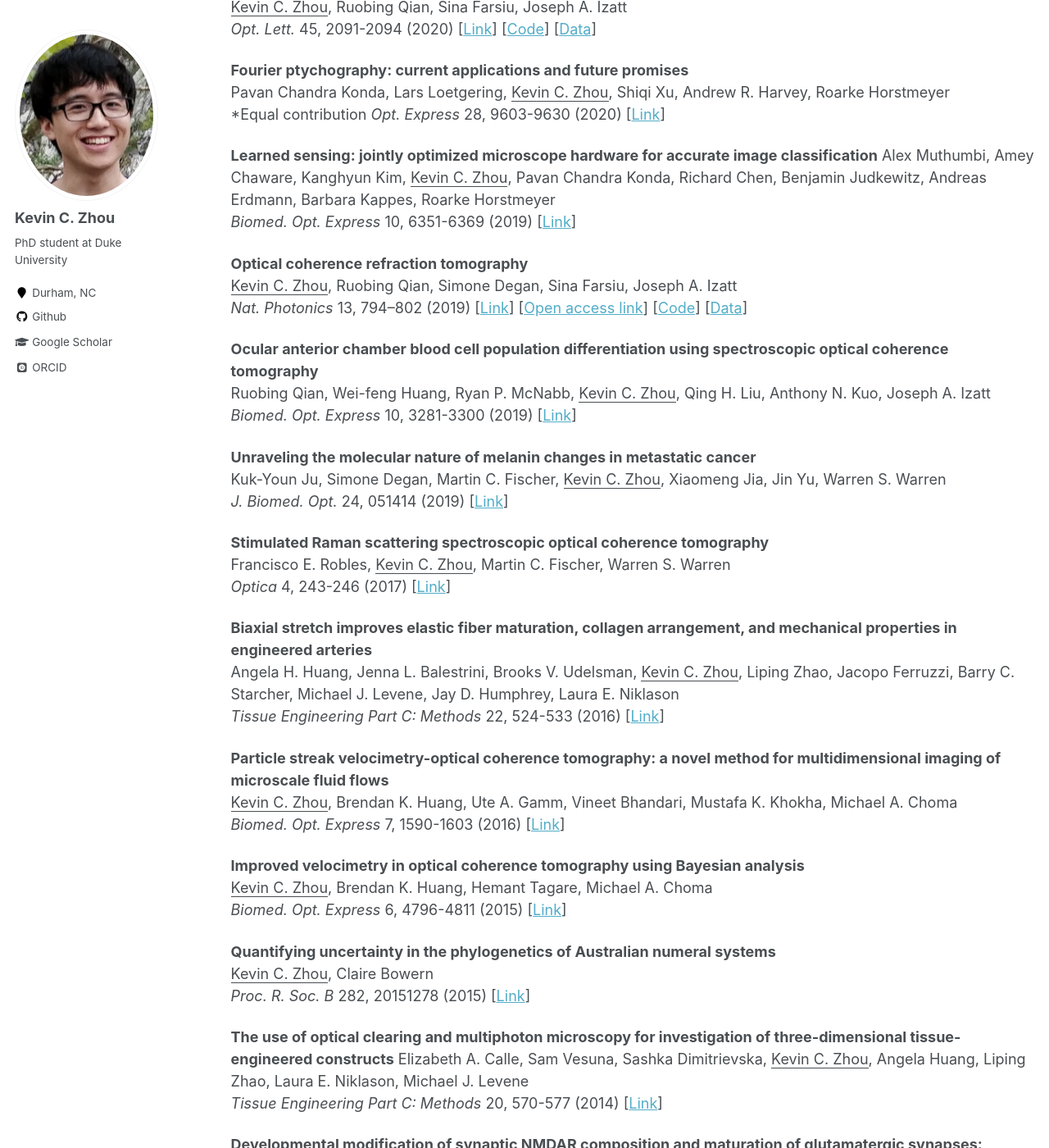
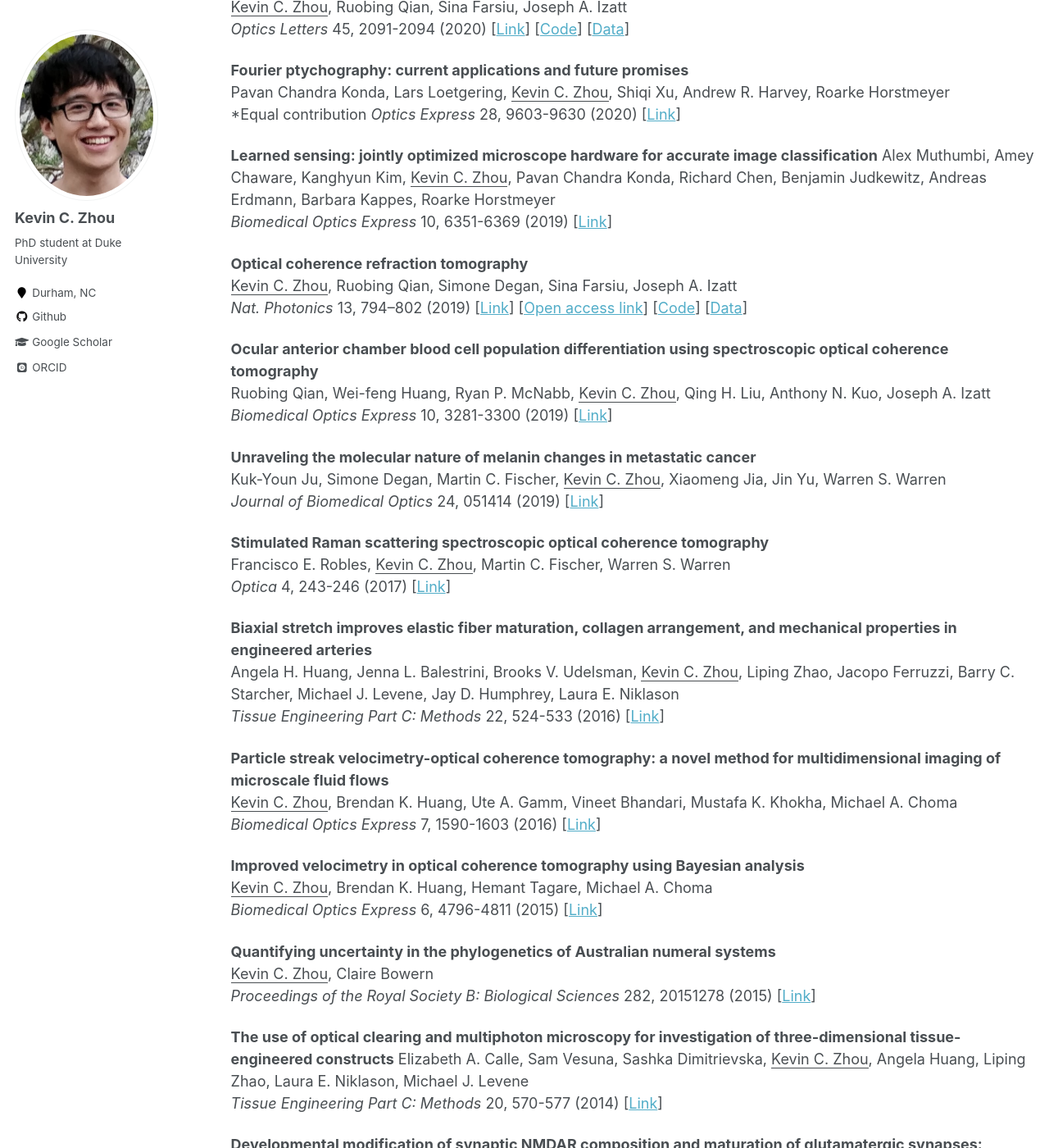
Before and after one commit to kevinczhou/kevinczhou.github.io, a Jekyll site: the page built from _pages/publications.md, in a window 1280 px wide and 1400 px high, scrolled down 695 px. Shown: the whole window at 82% size. Built offline with Jekyll 4.4.1, drawn with Linux system fonts in a browser that asks for light colours; some web fonts are replaced; some of the changed text lies outside the part shown.

Commit message:
Update publications.md

```diff
--- a/_pages/publications.md
+++ b/_pages/publications.md
@@ -10,11 +10,11 @@ arXiv:2008.05805 (2020) [[Link](https://arxiv.org/abs/2008.05805)]
 
 **Optical coherence tomography-guided robotic ophthalmic microsurgery via reinforcement learning from demonstration**
 Brenton Keller, Mark Draelos, <ins>Kevin C. Zhou</ins>, Ruobing Qian, Anthony N. Kuo, George Konidaris, Kris Hauser, Joseph A. Izatt
-*IEEE Trans. Robot.* (2020) [[Link](https://ieeexplore.ieee.org/abstract/document/9069310)]
+*IEEE Transactions on Robotics* (2020) [[Link](https://ieeexplore.ieee.org/abstract/document/9069310)]
 
 **Diffraction tomography with a deep image prior**
 <ins>Kevin C. Zhou</ins>, Roarke Horstmeyer
-*Opt. Express* 28, 12872-12896 (2020) [[Link](https://www.osapublishing.org/oe/abstract.cfm?uri=oe-28-9-12872)] [[Code](https://github.com/kevinczhou/deep-prior-diffraction-tomography)] [[Data](https://figshare.com/articles/Diffraction_tomography_with_a_deep_image_prior_-_raw_data/12081708)]
+*Optics Express* 28, 12872-12896 (2020) [[Link](https://www.osapublishing.org/oe/abstract.cfm?uri=oe-28-9-12872)] [[Code](https://github.com/kevinczhou/deep-prior-diffraction-tomography)] [[Data](https://figshare.com/articles/Diffraction_tomography_with_a_deep_image_prior_-_raw_data/12081708)]
 
 **Physics-enhanced machine learning for virtual fluorescence microscopy**
 Colin L. Cooke, Fanjie Kong, Amey Chaware, <ins>Kevin C. Zhou</ins>, Kanghyun Kim, Rong Xu, D. Michael Ando, Samuel J. Yang, Pavan Chandra Konda, Roarke Horstmeyer
@@ -22,16 +22,16 @@ arXiv:2004.04306 (2020) [[Link](https://arxiv.org/abs/2004.04306)]
 
 **Spectroscopic optical coherence refraction tomography**
 <ins>Kevin C. Zhou</ins>, Ruobing Qian, Sina Farsiu, Joseph A. Izatt
-*Opt. Lett.* 45, 2091-2094 (2020) [[Link](https://www.osapublishing.org/ol/abstract.cfm?uri=ol-45-7-2091)] [[Code](https://osapublishing.figshare.com/articles/Spectral_fitting_code_for_SOCT_and_SOCRT/11931228)] [[Data](https://osapublishing.figshare.com/articles/Raw_spectra_of_polystyrene_beads_from_SOCT_and_SOCRT/11931225)]
+*Optics Letters* 45, 2091-2094 (2020) [[Link](https://www.osapublishing.org/ol/abstract.cfm?uri=ol-45-7-2091)] [[Code](https://osapublishing.figshare.com/articles/Spectral_fitting_code_for_SOCT_and_SOCRT/11931228)] [[Data](https://osapublishing.figshare.com/articles/Raw_spectra_of_polystyrene_beads_from_SOCT_and_SOCRT/11931225)]
 
 **Fourier ptychography: current applications and future promises**
 Pavan Chandra Konda, Lars Loetgering, <ins>Kevin C. Zhou</ins>, Shiqi Xu, Andrew R. Harvey, Roarke Horstmeyer
 \*Equal contribution
-*Opt. Express* 28, 9603-9630 (2020)  [[Link](https://www.osapublishing.org/oe/abstract.cfm?uri=oe-28-7-9603)]
+*Optics Express* 28, 9603-9630 (2020)  [[Link](https://www.osapublishing.org/oe/abstract.cfm?uri=oe-28-7-9603)]
 
 **Learned sensing: jointly optimized microscope hardware for accurate image classification**
 Alex Muthumbi, Amey Chaware, Kanghyun Kim, <ins>Kevin C. Zhou</ins>, Pavan Chandra Konda, Richard Chen, Benjamin Judkewitz, Andreas Erdmann, Barbara Kappes, Roarke Horstmeyer
-*Biomed. Opt. Express* 10, 6351-6369 (2019) [[Link](https://www.osapublishing.org/boe/abstract.cfm?uri=boe-10-12-6351)]
+*Biomedical Optics Express* 10, 6351-6369 (2019) [[Link](https://www.osapublishing.org/boe/abstract.cfm?uri=boe-10-12-6351)]
 
 **Optical coherence refraction tomography**
 <ins>Kevin C. Zhou</ins>, Ruobing Qian, Simone Degan, Sina Farsiu, Joseph A. Izatt
@@ -39,11 +39,11 @@ Alex Muthumbi, Amey Chaware, Kanghyun Kim, <ins>Kevin C. Zhou</ins>, Pavan Chand
 
 **Ocular anterior chamber blood cell population differentiation using spectroscopic optical coherence tomography**
 Ruobing Qian, Wei-feng Huang, Ryan P. McNabb, <ins>Kevin C. Zhou</ins>, Qing H. Liu, Anthony N. Kuo, Joseph A. Izatt
-*Biomed. Opt. Express* 10, 3281-3300 (2019) [[Link](https://www.osapublishing.org/boe/abstract.cfm?uri=boe-10-7-3281)]
+*Biomedical Optics Express* 10, 3281-3300 (2019) [[Link](https://www.osapublishing.org/boe/abstract.cfm?uri=boe-10-7-3281)]
 
 **Unraveling the molecular nature of melanin changes in metastatic cancer**
 Kuk-Youn Ju, Simone Degan, Martin C. Fischer, <ins>Kevin C. Zhou</ins>, Xiaomeng Jia, Jin Yu, Warren S. Warren
-*J. Biomed. Opt.* 24, 051414 (2019) [[Link](https://doi.org/10.1117/1.JBO.24.5.051414)]
+*Journal of Biomedical Optics* 24, 051414 (2019) [[Link](https://doi.org/10.1117/1.JBO.24.5.051414)]
 
 **Stimulated Raman scattering spectroscopic optical coherence tomography**
 Francisco E. Robles, <ins>Kevin C. Zhou</ins>, Martin C. Fischer, Warren S. Warren
@@ -55,15 +55,15 @@ Angela H. Huang, Jenna L. Balestrini, Brooks V. Udelsman, <ins>Kevin C. Zhou</in
 
 **Particle streak velocimetry-optical coherence tomography: a novel method for multidimensional imaging of microscale fluid flows**
 <ins>Kevin C. Zhou</ins>, Brendan K. Huang, Ute A. Gamm, Vineet Bhandari, Mustafa K. Khokha, Michael A. Choma
-*Biomed. Opt. Express* 7, 1590-1603 (2016)  [[Link](https://www.osapublishing.org/boe/abstract.cfm?uri=boe-7-4-1590)]
+*Biomedical Optics Express* 7, 1590-1603 (2016)  [[Link](https://www.osapublishing.org/boe/abstract.cfm?uri=boe-7-4-1590)]
 
 **Improved velocimetry in optical coherence tomography using Bayesian analysis**
 <ins>Kevin C. Zhou</ins>, Brendan K. Huang, Hemant Tagare, Michael A. Choma
-*Biomed. Opt. Express* 6, 4796-4811 (2015)  [[Link](https://www.osapublishing.org/boe/abstract.cfm?uri=boe-6-12-4796)]
+*Biomedical Optics Express* 6, 4796-4811 (2015)  [[Link](https://www.osapublishing.org/boe/abstract.cfm?uri=boe-6-12-4796)]
 
 **Quantifying uncertainty in the phylogenetics of Australian numeral systems**
 <ins>Kevin C. Zhou</ins>, Claire Bowern
-*Proc. R. Soc. B* 282, 20151278 (2015) [[Link](https://royalsocietypublishing.org/doi/full/10.1098/rspb.2015.1278)]
+*Proceedings of the Royal Society B: Biological Sciences* 282, 20151278 (2015) [[Link](https://royalsocietypublishing.org/doi/full/10.1098/rspb.2015.1278)]
 
 **The use of optical clearing and multiphoton microscopy for investigation of three-dimensional tissue-engineered constructs**
 Elizabeth A. Calle, Sam Vesuna, Sashka Dimitrievska, <ins>Kevin C. Zhou</ins>, Angela Huang, Liping Zhao, Laura E. Niklason, Michael J. Levene
@@ -71,7 +71,7 @@ Elizabeth A. Calle, Sam Vesuna, Sashka Dimitrievska, <ins>Kevin C. Zhou</ins>, A
 
 **Developmental modification of synaptic NMDAR composition and maturation of glutamatergic synapses: matching postsynaptic slots with receptor pegs**
 Erin M. Sanders, Michael A. Nguyen, <ins>Kevin C. Zhou</ins>, Mary E. Hanks, Kawthar A. Yusuf, Daniel N. Cox, Theodore C. Dumas
-*Biol. Bull.* 224, 1-13 (2013) [[Link](https://www.journals.uchicago.edu/doi/abs/10.1086/BBLv224n1p1)]
+*The Biological Bulletin* 224, 1-13 (2013) [[Link](https://www.journals.uchicago.edu/doi/abs/10.1086/BBLv224n1p1)]
 
 # Conferences and invited seminars
 <ins>Kevin C. Zhou</ins>, Ruobing Qian, Sina Farsiu, and Joseph A. Izatt, “Resolution Enhancement and Speckle Reduction in Coherence Imaging: a k-space Model of Optical Coherence Refraction Tomography (OCRT),” OSA Biophotonics Congress 2020. [[Link](https://www.osapublishing.org/abstract.cfm?uri=OCT-2020-OTu1E.2)] (*Invited talk*) (*OSA Biophotonics Student Award*)
```
